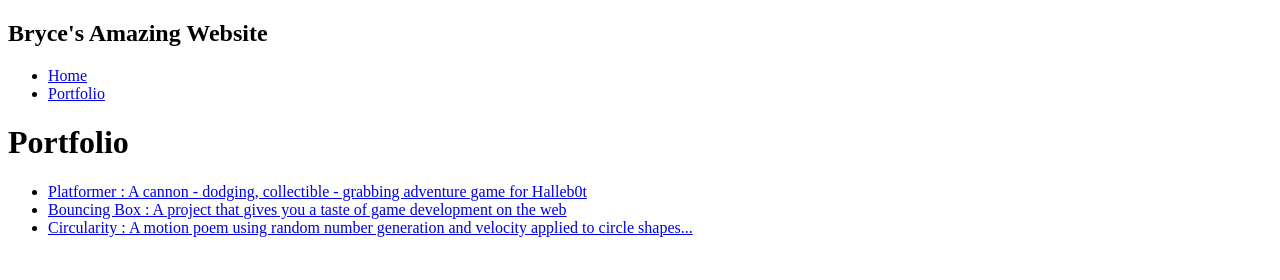
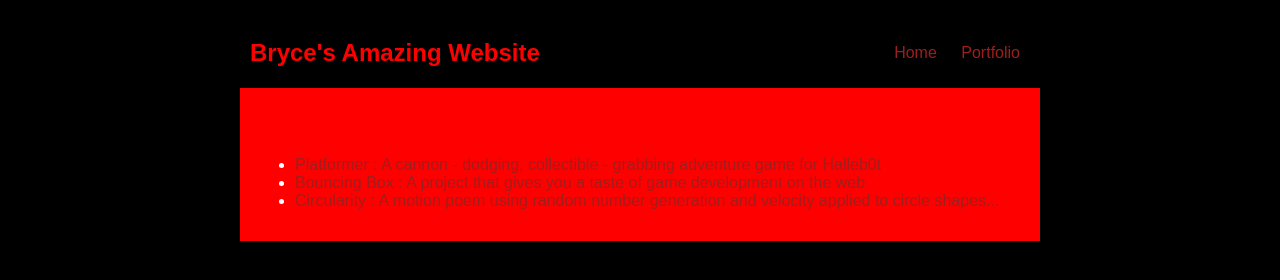
Before and after one commit to lahbryce5k/BrycesWorkspace, a plain HTML site: page portfolio.html in a window 1280 px wide. Drawn offline with Linux system fonts and the light colour scheme.

Commit message:
Bryce Update 4

```diff
--- a/portfolio.html
+++ b/portfolio.html
@@ -3,10 +3,67 @@
     <head>
       <title> Bryce's Amazing Website</title>
     </head>
+    <style>
+       body {
+        background: rgb(0, 0, 0);
+        color: rgb(255, 255, 255);
+        padding: 10px;
+        font-family: sans-serif;
+    }
+    #all-contents {
+      max-width: 800px;
+        margin: auto;
+    }
 
+    /* navigation menu */
+    nav {
+        background: rgb(0, 0, 0);
+       margin: 0 auto;
+        display: flex;
+        padding: 10px;
+    }
+    h1 {
+        display: flex;
+        align-items: center;
+        color: rgb(255, 0, 0);
+        flex: 1;
+        margin: 0;
+    }
+    #nav-ul {
+        list-style-image: none;
+    }
+    .nav-li {
+        display: inline-block;
+        padding: 0 10px;
+    }
+    a {
+        text-decoration: none;
+        color: #9e1e1e;
+    }
+
+    /* main container area beneath menu */
+    main {
+        background: rgb(255, 0, 0);
+        display: flex;
+    }
+    .sidebar {
+        margin-right: 25px;
+        padding: 10px;
+    }
+    .sidebar-img {
+        width: 200px;
+    }
+    .content {
+        flex: 1;
+        padding: 15px;
+    }
+        </style>
+    <body>
+    </style>
     <body>
       <div id="all-contents">
 
+      <body>
       </div>
     </body>
 </html>
@@ -31,8 +88,7 @@
             <li><a href="projects/platformer/">Platformer : A cannon - dodging, collectible - grabbing adventure game for Halleb0t</a></li>
             <li><a href="projects/bouncing-box/">Bouncing Box : A project that gives you a taste of game development on the web </a></li>
             <li><a href="projects/circularity/">Circularity : A motion poem using random number generation and velocity applied to circle shapes...</a></li>
-
-              </ul>
+             </ul>
           </div>
       </main>
           </div>
```
